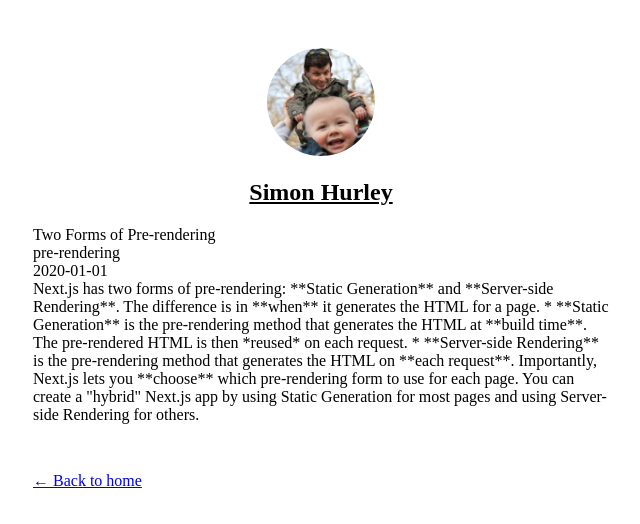
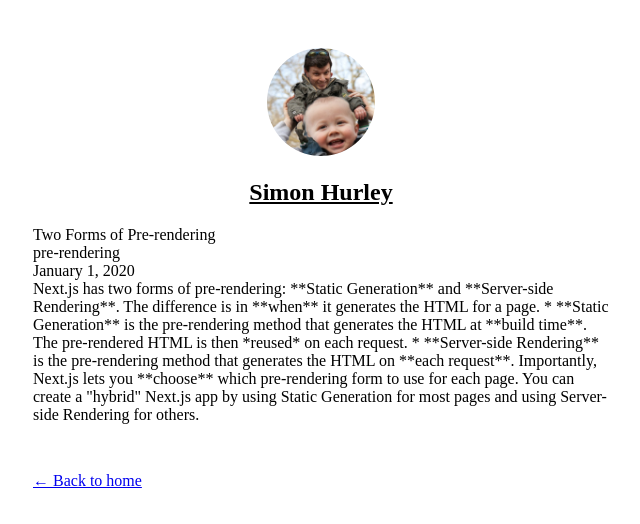
Before and after one commit to LocalFamilyEvents/nextjsblog, a Next.js app: page /posts/pre-rendering in a window 1280 px wide. Shown: the top 524 px of the page, without its empty margins (319-959 px from the left). Built offline with nearby package versions, Linux system fonts and the light colour scheme.

Commit message:
Add dates component

```diff
--- /dev/null
+++ b/components/dates.js
@@ -0,0 +1,6 @@
+import { parseISO, format } from "date-fns";
+
+export default function Date({ dateString }) {
+  const date = parseISO(dateString);
+  return <time dateTime={dateString}>{format(date, "LLLL d, yyyy")}</time>;
+}
--- a/lib/posts.js
+++ b/lib/posts.js
@@ -1,7 +1,8 @@
 import fs from "fs";
 import path from "path";
 import matter from "gray-matter";
-import { remark, html } from "remark";
+import { remark, html
+ } from "remark";
 
 const postsDirectory = path.join(process.cwd(), "posts");
 
--- a/package.json
+++ b/package.json
@@ -6,6 +6,7 @@
     "start": "next start"
   },
   "dependencies": {
+    "date-fns": "^2.28.0",
     "gray-matter": "^4.0.3",
     "next": "latest",
     "react": "17.0.2",
--- a/pages/posts/[id].js
+++ b/pages/posts/[id].js
@@ -1,18 +1,23 @@
 import { remark } from 'remark'
 import html from 'remark-html'
+import Head from 'next/head'
 
 import { getAllPostIds, getPostData } from '../../lib/posts'
 
+import Date from '../../components/dates'
 import Layout from '../../components/layout'
 
 export default function Post({ postData }) {
     return (
         <Layout>
+            <Head>
+                <title>{postData.title}</title>
+            </Head>
             {postData.title}
             <br />
             {postData.id}
             <br />
-            {postData.date}
+            <Date dateString={postData.date} />
             <br/>
             <div dangerouslySetInnerHTML={{ __html: postData.contentHtml }} />
         </Layout>
```
Also changed, not shown: 1 other file (tests, documents, lock files or other folders).
